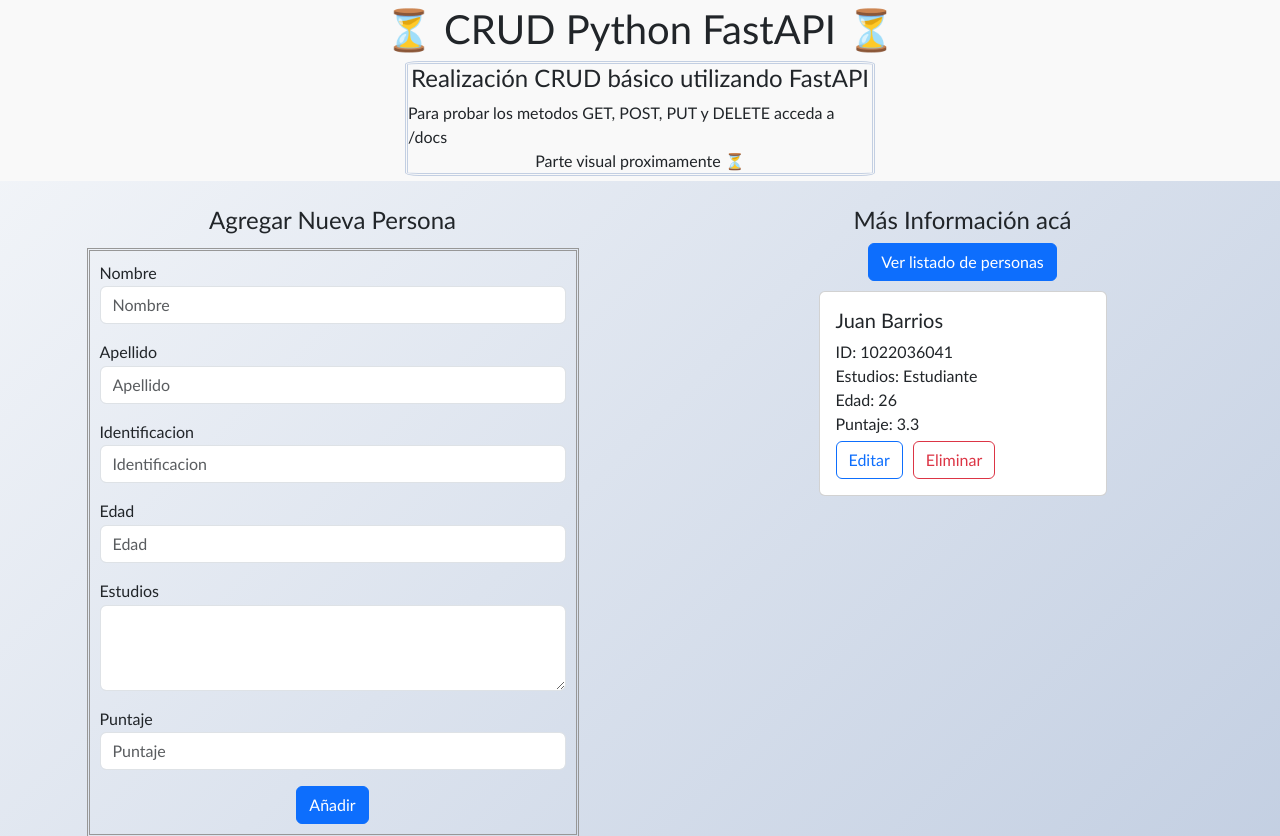
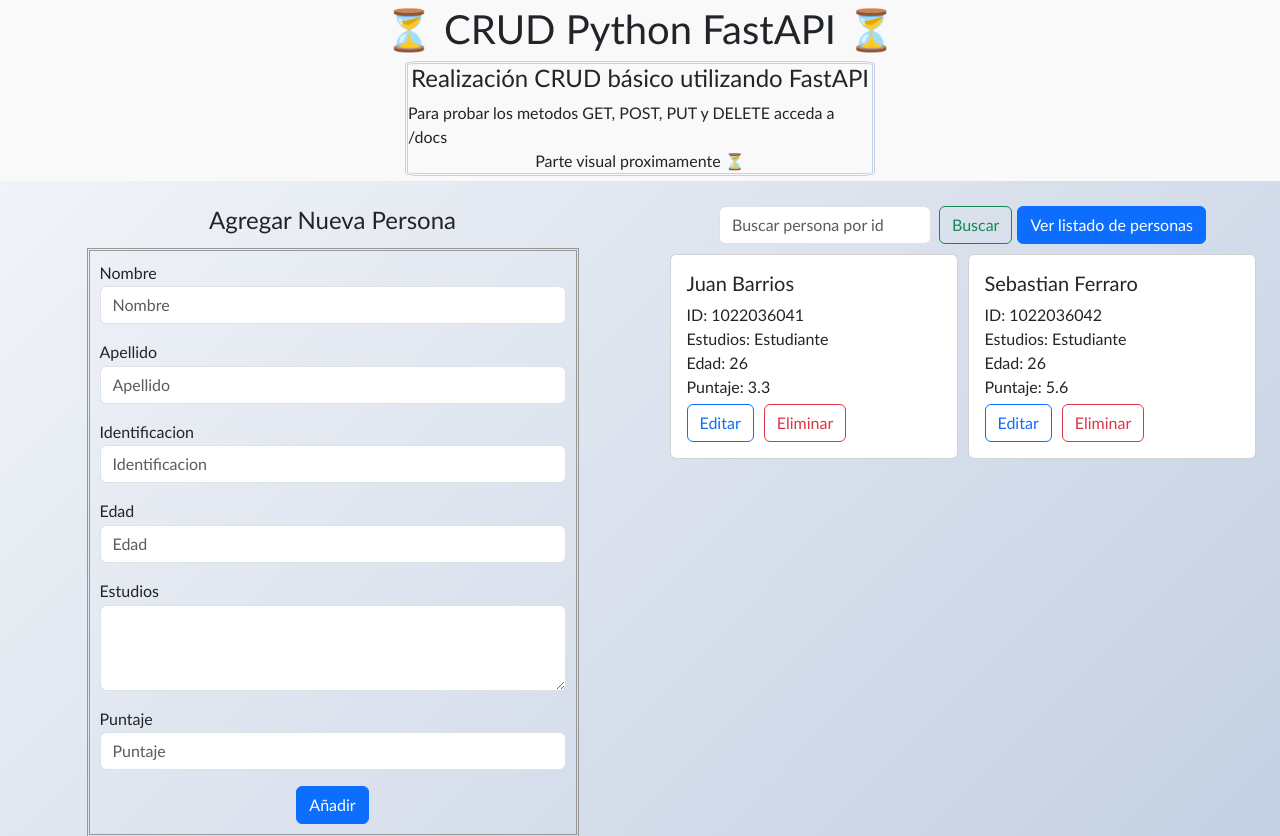
Before and after one commit to JuanFerraro/Practice-FastAPI-CRUD, a FastAPI app: page /personas in a window 1280 px wide. Shown: the top 836 px of the page. Run offline with FastAPI, Linux system fonts and the light colour scheme.

Commit message:
Added find by id 📚

```diff
--- a/main.py
+++ b/main.py
@@ -1,4 +1,5 @@
 # FastAPI
+from anyio import Path
 from fastapi import FastAPI, Form, Query, Request, HTTPException, Depends
 from fastapi.responses import JSONResponse
 from fastapi.staticfiles import StaticFiles
@@ -48,14 +49,16 @@
     return templates.TemplateResponse("index.html", {"request": request, "message": message})
 
 # GET: Buscar persona por id
-@app.get('/personas/{id}', tags=['personas'])
-def busqueda_persona(id: str):
+@app.get('/personas/search', tags=['personas'])
+def busqueda_persona(request: Request, id: str = Query()):
+    print(id)
+    print(type(id))
     personas = leer_personas()
     persona = buscar_persona(personas, id)
     if persona == False:
         raise HTTPException(status_code=404, detail="Persona no encontrada")
     else:
-        return JSONResponse(content=persona)
+        return templates.TemplateResponse("index.html", {"request": request, "persona": persona})
 
 # Edit route
 @app.get('/personas/edit/{id}', tags=['personas'])
--- a/personas.json
+++ b/personas.json
@@ -6,5 +6,13 @@
         "edad": 26,
         "estudios": "Estudiante",
         "puntaje": 3.3
+    },
+    {
+        "nombre": "Sebastian",
+        "apellido": "Ferraro",
+        "id": "1022036042",
+        "edad": 26,
+        "estudios": "Estudiante",
+        "puntaje": 5.6
     }
 ]
--- a/public/static/css/style.css
+++ b/public/static/css/style.css
@@ -52,6 +52,12 @@
     border-style:double
 }
 
+.show-search{
+    display: flex;
+    flex-direction: row;
+    column-gap: 5px;
+}
+
 .list-cards{
     margin: 10px;
     display: flex;
--- a/public/templates/index.html
+++ b/public/templates/index.html
@@ -78,20 +78,30 @@
             </div>
         </section>
         <section class="main-item">
-            <h4>Más Información acá</h4>
+            <div class="show-search">
+                <form action="/personas/search" class="d-flex" role="search" method="GET">
+                    <input class="form-control me-2" type="text" name="id" placeholder="Buscar persona por id" aria-label="Search">
+                    <button class="btn btn-outline-success" type="submit">
+                        Buscar
+                    </button>
+                </form>
                 <form action="/personas" method="get">
                     <div class="form-group">
-                    <center>
                             <button class="btn btn-primary btn-block" type="submit">
                                 Ver listado de personas
                             </button>
-                    </center>
                     </div>
                 </form>
+            </div>
             <div class="list-cards">
+                {% if personas %}
                     {% for persona in personas %}
                         {% include 'card.html' %}
                     {% endfor %}
+                {% endif %}
+                {% if persona %}
+                    {% include 'card.html' %}
+                {% endif %}
             </div>
             <div class="update-person">
                 {% if edit_person %}
```
Lines whose indentation alone changed are shown as unchanged.
